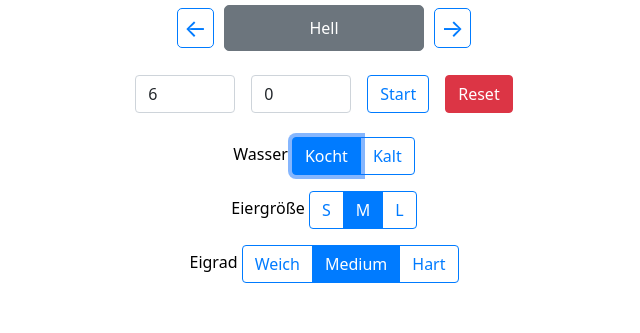
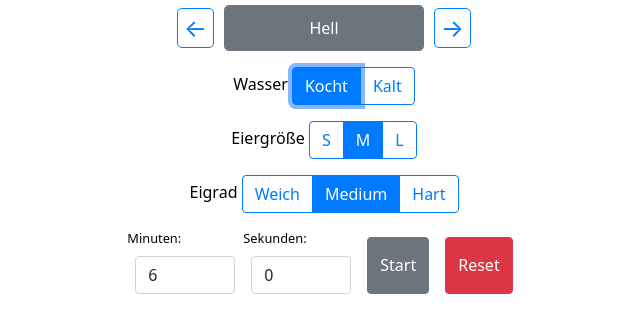
Before and after one commit to vietamin/eieruhr, an Electron app: page index.html in a window 800 px wide. Both pictures are taken after a click on the button "Kocht". Shown: the part 167-500 px from the top of the page, without its empty margins (76-716 px from the left). Drawn offline with nearby package versions, Linux system fonts and the light colour scheme; some packages are replaced by stand-ins of ours; a script that the page names is missing.

Commit message:
improved variables and swal dialog

```diff
--- a/index.html
+++ b/index.html
@@ -36,13 +36,7 @@
               <button id="next-theme" class="carousel-btn">&rarr;</button>
             </div>
           </div>
-          <div class="m-2 d-flex">
-            <input type="number" id="minutes" class="form-control m-2" placeholder="Minuten" min="0" style="width: 100px;">
-            <input type="number" id="seconds" class="form-control m-2" placeholder="Sekunden" min="0" max="59" style="width: 100px;">
-            <button id="start" class="btn btn-outline-primary m-2">Start</button>
-            <button id="reset" class="btn btn-danger m-2">Reset</button>
-          </div>
-              <!-- Wasser State -->
+          <!-- Wasser State -->
           <div class="m-2">
             <label class="form-label">Wasser</label>
             <div class="btn-group" role="group">
@@ -70,8 +64,21 @@
               <button type="button" class="btn btn-outline-primary egg-type" data-type="hard">Hart</button>
             </div>
           </div>
+
+          <!-- Timer Block -->
+          <div class="m-2 d-flex">
+            <fieldset>
+              <legend>Minuten:</legend>
+              <input type="number" id="minutes" class="form-control m-2" alt="Minuten" min="0" style="width: 100px;">
+            </fieldset>
+            <fieldset>
+              <legend>Sekunden:</legend>
+              <input type="number" id="seconds" class="form-control m-2" alt="Sekunden" min="0" style="width: 100px;">
+            </fieldset>
+            <button id="start" class="btn btn-secondary m-2">Start</button>
+            <button id="reset" class="btn btn-danger m-2">Reset</button>
+          </div>
         </div>
-
       </div>
       <script src="https://cdn.jsdelivr.net/npm/sweetalert2@11"></script>
       <script src="script.js"></script>
--- a/script.js
+++ b/script.js
@@ -3,6 +3,8 @@ let selectedSize = 'M'; // Standard: Mittel (M)
 let selectedType = 'medium'; // Standard: Medium
 let selectedWaterState = 'cold';
 const waterCookingTime = 60 * 7;
+const timerMinutes = document.getElementById('minutes');
+const timerSeconds = document.getElementById('seconds');
 // Schaltflächen für Eiergröße
 document.querySelectorAll('.water-state').forEach(button => {
     button.addEventListener('click', function() {
@@ -58,17 +60,17 @@ function updateTime() {
     }
     const minutes = Math.floor(time / 60);
     const seconds = time % 60;
-    document.getElementById('minutes').value = minutes;
-    document.getElementById('seconds').value = seconds;
+    timerMinutes.value = minutes;
+    timerSeconds.value = seconds;
 }
 
 // Manuelle Eingabe überwachen
-document.getElementById('minutes').addEventListener('input', handleManualInput);
-document.getElementById('seconds').addEventListener('input', handleManualInput);
+timerMinutes.addEventListener('input', handleManualInput);
+timerSeconds.addEventListener('input', handleManualInput);
 
 function handleManualInput() {
-    const minutes = parseInt(document.getElementById('minutes').value) || 0;
-    const seconds = parseInt(document.getElementById('seconds').value) || 0;
+    const minutes = parseInt(timerMinutes.value) || 0;
+    const seconds = parseInt(timerSeconds.value) || 0;
 
     // Wenn eine manuelle Zeit eingegeben wird, setze die Auswahl auf "Custom"
     if (minutes > 0 || seconds > 0) {
@@ -112,8 +114,8 @@ showTheme(currentIndex);
 
 // Timer starten
 document.getElementById('start').addEventListener('click', function() {
-    const manualMinutes = parseInt(document.getElementById('minutes').value) || 0;
-    const manualSeconds = parseInt(document.getElementById('seconds').value) || 0;
+    const manualMinutes = parseInt(timerMinutes.value) || 0;
+    const manualSeconds = parseInt(timerSeconds.value) || 0;
     let time = manualMinutes * 60 + manualSeconds;
 
     // Überprüfen, ob die Zeit gültig ist
@@ -168,6 +170,7 @@ document.getElementById('start').addEventListener('click', function() {
                 background: "var(--background-color)",
                 html: `
                     <p>Deine Eier sind fertig!</p>
+                    <p><strong>Timer:</strong> ${timerMinutes.value}:${timerSeconds.value < 10 ? '0' : ''}${timerSeconds.value} </p>
                     <p><strong>Wasser:</strong> ${selectedWaterState}</p>
                     <p><strong>Eiergröße:</strong> ${selectedSize}</p>
                     <p><strong>Eigrad:</strong> ${selectedType} </p>
--- a/styles.css
+++ b/styles.css
@@ -114,6 +114,10 @@ body {
     color: var(--text-color);
 }
 
+legend {
+    font-size: 0.8em;
+}
+
 .btn-primary {
     background-color: var(--primary-color);
     border-color: var(--primary-color);
@@ -122,6 +126,11 @@ body {
 .btn-primary:hover {
     background-color: var(--primary-hover-color);
     border-color: var(--primary-hover-color);
+}
+
+.btn-secondary {
+    background-color: var(--secondary-color);
+    border-color: var(--secondary-color);
 }
 
 .btn-outline-primary {
```
